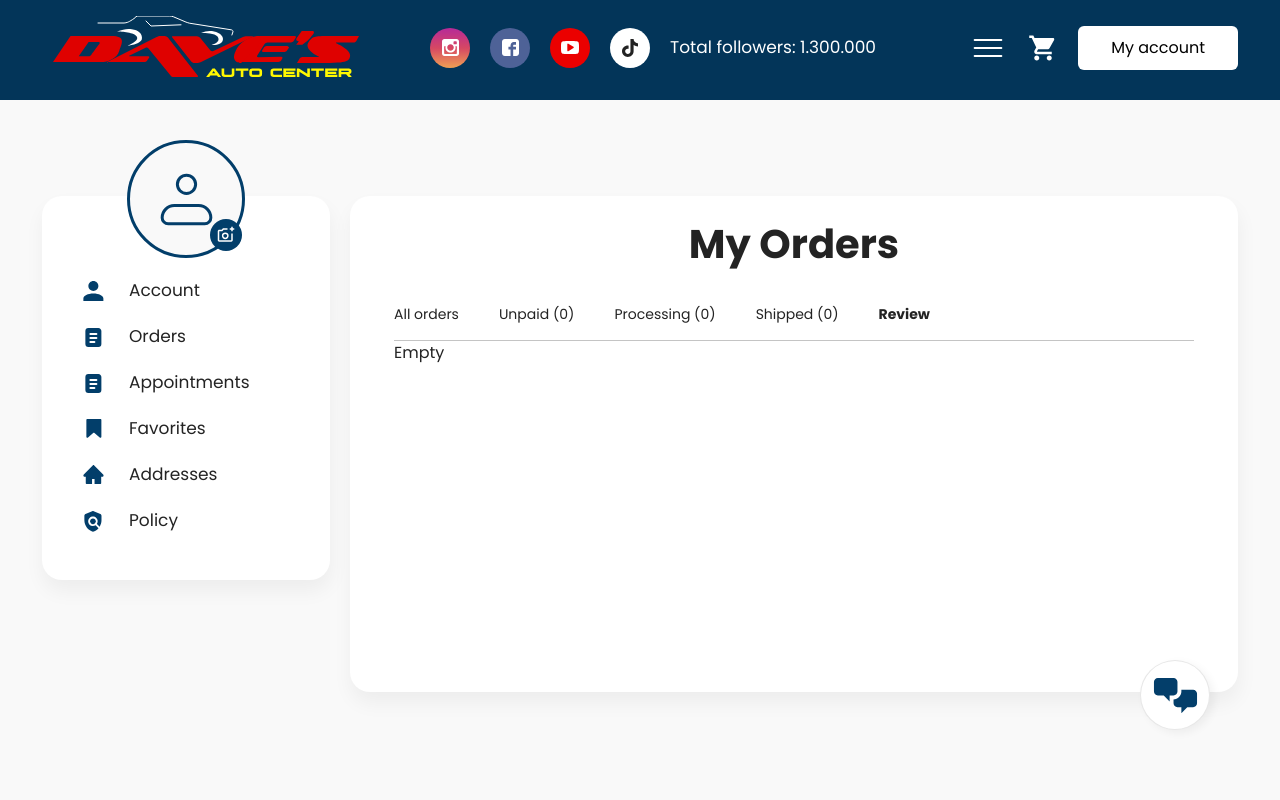
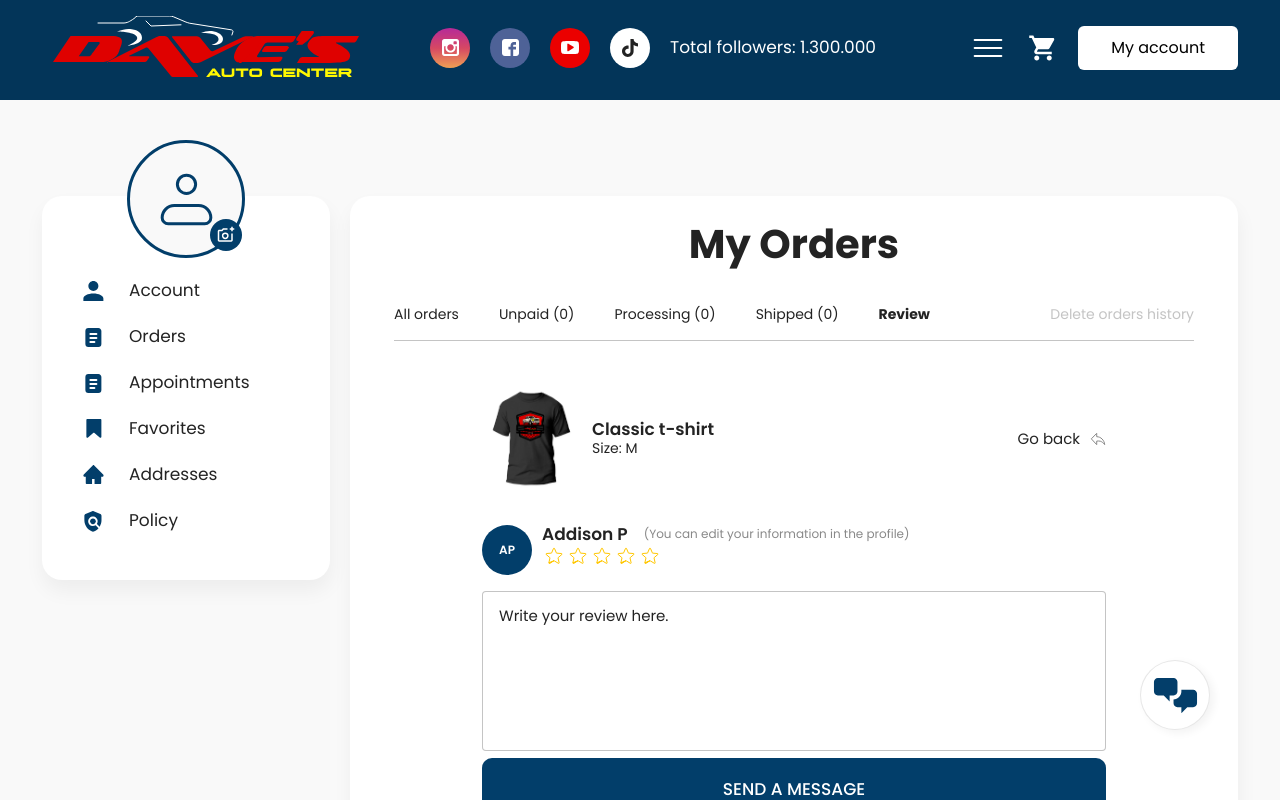
Before and after one commit to AzamjonKobulov/daves-auto-center, a Next.js app: page /account/orders/reviews in a window 1280 px wide. Shown: the top 800 px of the page. Built offline with nearby package versions, Linux system fonts and the light colour scheme.

Commit message:
add/review page of orders

```diff
--- a/src/app/account/orders/reviews/page.tsx
+++ b/src/app/account/orders/reviews/page.tsx
@@ -1,10 +1,11 @@
 import Empty from '@/app/components/pages/account/orders/Empty';
+import OrderReview from '@/app/components/pages/account/orders/OrderReview';
 import React from 'react';
 
 const page = () => {
   return (
     <div>
-      <Empty />
+      <OrderReview />
     </div>
   );
 };
--- a/src/app/components/pages/account/orders/Empty.tsx
+++ b/src/app/components/pages/account/orders/Empty.tsx
@@ -1,7 +1,20 @@
-import React from 'react';
+import Image from 'next/image';
 
 const Empty = () => {
-  return <div>Empty</div>;
+  return (
+    <div className="w-full h-full grid place-content-center py-20 lg:py-24">
+      <div className="space-y-4 text-center">
+        <Image
+          src="/assets/images/img-empty.svg"
+          alt="Empty"
+          width={200}
+          height={300}
+          className="w-auto h-auto"
+        />
+        <p className="text-15">It is empty here</p>
+      </div>
+    </div>
+  );
 };
 
 export default Empty;
--- a/src/app/components/pages/account/orders/LinksListOnMobile.tsx
+++ b/src/app/components/pages/account/orders/LinksListOnMobile.tsx
@@ -38,7 +38,7 @@ const LinksListOnMobile = () => {
   const { isOpen, handleToggleDropdown, dropdownRef } = useDropdown();
 
   return (
-    <div className="sm:hidden h-full w-80 mx-auto relative" ref={dropdownRef}>
+    <div className="md:hidden h-full w-80 mx-auto relative" ref={dropdownRef}>
       <button
         className="w-full h-11 flex items-center justify-between gap-4 border border-brand-dark rounded-md px-4 lg:px-8"
         onClick={handleToggleDropdown}
--- /dev/null
+++ b/src/app/components/pages/account/orders/OrderReview.tsx
@@ -0,0 +1,93 @@
+import Image from 'next/image';
+import Button from '@/app/components/shared/Button';
+
+const OrderReview = () => {
+  return (
+    <div className="max-w-2xl mx-auto space-y-10 sm:space-y-9 sm:px-6 py-10 lg:py-12">
+      <div className="flex items-center justify-between">
+        <div className="flex items-center gap-2.5">
+          <div className="w-20 h-[5.5rem] sm:w-100 sm:h-100 shrink-0 overflow-hidden">
+            <Image
+              src="/assets/images/img-t-shirt.jpg"
+              alt="T shirt"
+              width={500}
+              height={300}
+              className="w-full h-full object-cover"
+            />
+          </div>
+          <div className="w-full flex flex-col sm:flex-row lg:flex-col xl:flex-row sm:items-center lg:items-start xl:items-center gap-5 sm:gap-10 lg:gap-2 justify-between">
+            <div className="">
+              <p className="text-17 font-semibold">Classic t-shirt</p>
+              <p className="text-sm">Size: M</p>
+            </div>
+          </div>
+        </div>
+        <button className="flex items-center gap-2.5 text-15">
+          Go back
+          <svg
+            width="16"
+            height="16"
+            viewBox="0 0 16 16"
+            fill="none"
+            xmlns="http://www.w3.org/2000/svg"
+          >
+            <path
+              d="M14.6666 13.6117C13.0356 11.6207 11.5873 10.491 10.3213 10.2223C9.05559 9.95401 7.85058 9.91334 6.70592 10.1007V13.6663L1.33325 7.84801L6.70592 2.33301V5.72201C8.82225 5.73867 10.6213 6.49801 12.1033 7.99967C13.5849 9.50134 14.4396 11.372 14.6666 13.6117Z"
+              stroke="#898989"
+              stroke-linejoin="round"
+            />
+          </svg>
+        </button>
+      </div>
+      <div className="space-y-6 sm:space-y-4">
+        <div className="flex gap-2.5">
+          <div className="w-50 h-50 shrink-0 grid place-content-center bg-brand-blue-1 text-white text-xs font-semibold rounded-full">
+            AP
+          </div>
+          <div className="space-y-1.5">
+            <div>
+              <div className="flex items-center gap-4">
+                <p className="text-17 font-semibold">Addison P</p>
+                <p className="hidden sm:block text-xs text-brand-gray">
+                  (You can edit your information in the profile)
+                </p>
+              </div>
+              <div className="flex">
+                {Array.from({ length: 5 }).map((_, idx) => (
+                  <svg
+                    key={idx}
+                    width="24"
+                    height="24"
+                    viewBox="0 0 24 24"
+                    fill="none"
+                    xmlns="http://www.w3.org/2000/svg"
+                  >
+                    <path
+                      d="M12.0008 16.6857L12.2591 16.8419L16.4091 19.3519L16.4092 19.352C16.7888 19.5818 17.2536 19.2443 17.1533 18.813L16.0534 14.0932L15.9849 13.7994L16.2129 13.6019L19.8829 10.4219L19.8831 10.4217C20.2198 10.1302 20.0356 9.58279 19.6007 9.54819L19.598 9.54798L14.768 9.13797L14.4676 9.11247L14.3499 8.83486L12.4599 4.37485L12.4593 4.37329C12.2908 3.97193 11.7098 3.97193 11.5413 4.37329L11.5405 4.37523L9.65053 8.82523L9.53277 9.10249L9.23261 9.12797L4.40261 9.53797L4.39996 9.5382L4.39996 9.53819C3.96505 9.57279 3.78084 10.1202 4.11757 10.4117L4.11774 10.4119L7.78774 13.5919L8.01574 13.7894L7.94727 14.0833L6.84732 18.803L12.0008 16.6857ZM12.0008 16.6857L11.7423 16.8415M12.0008 16.6857L11.7423 16.8415M11.7423 16.8415L7.59231 19.3415L7.59142 19.342M11.7423 16.8415L7.59142 19.342M7.59142 19.342C7.21186 19.5717 6.7472 19.2344 6.84727 18.8033L7.59142 19.342Z"
+                      stroke="#FFC700"
+                    />
+                  </svg>
+                ))}
+              </div>
+            </div>
+            <p className="sm:hidden text-xs text-brand-gray">
+              (You can edit your information in the profile)
+            </p>
+          </div>
+        </div>
+        <form action="#">
+          <textarea
+            id="symptoms"
+            className="h-32 lg:h-40 w-full border border-brand-gray/50 resize-none rounded outline-brand-blue/70 text-sm sm:text-15 placeholder:text-xs placeholder:sm:text-15 placeholder:text-brand-dark p-4"
+            placeholder="Write your review here."
+          ></textarea>
+          <Button blue className="w-full h-12 sm:h-sixty lg:h-16">
+            Send a message
+          </Button>
+        </form>
+      </div>
+    </div>
+  );
+};
+
+export default OrderReview;
--- a/src/app/components/pages/account/orders/OrdersNav.tsx
+++ b/src/app/components/pages/account/orders/OrdersNav.tsx
@@ -36,8 +36,8 @@ const OrdersNav = () => {
   const pathname = usePathname();
 
   return (
-    <div className="flex items-center justify-between sm:border-b border-brand-gray/50 pb-4">
-      <ul className="hidden sm:flex items-center gap-10 text-sm">
+    <div className="flex flex-col md:flex-row gap-5 md:gap-0 items-center justify-between sm:border-b border-brand-gray/50 pb-4">
+      <ul className="hidden md:flex items-center gap-3.5 xl:gap-10 text-sm">
         {links.map((link) => (
           <li key={link.name}>
             <Link
@@ -54,6 +54,9 @@ const OrdersNav = () => {
         ))}
       </ul>
       <LinksListOnMobile />
+      <button className="text-sm text-brand-gray/50">
+        Delete orders history
+      </button>
     </div>
   );
 };
```
Also changed, not shown: public/assets/images/img-empty.svg (added).
